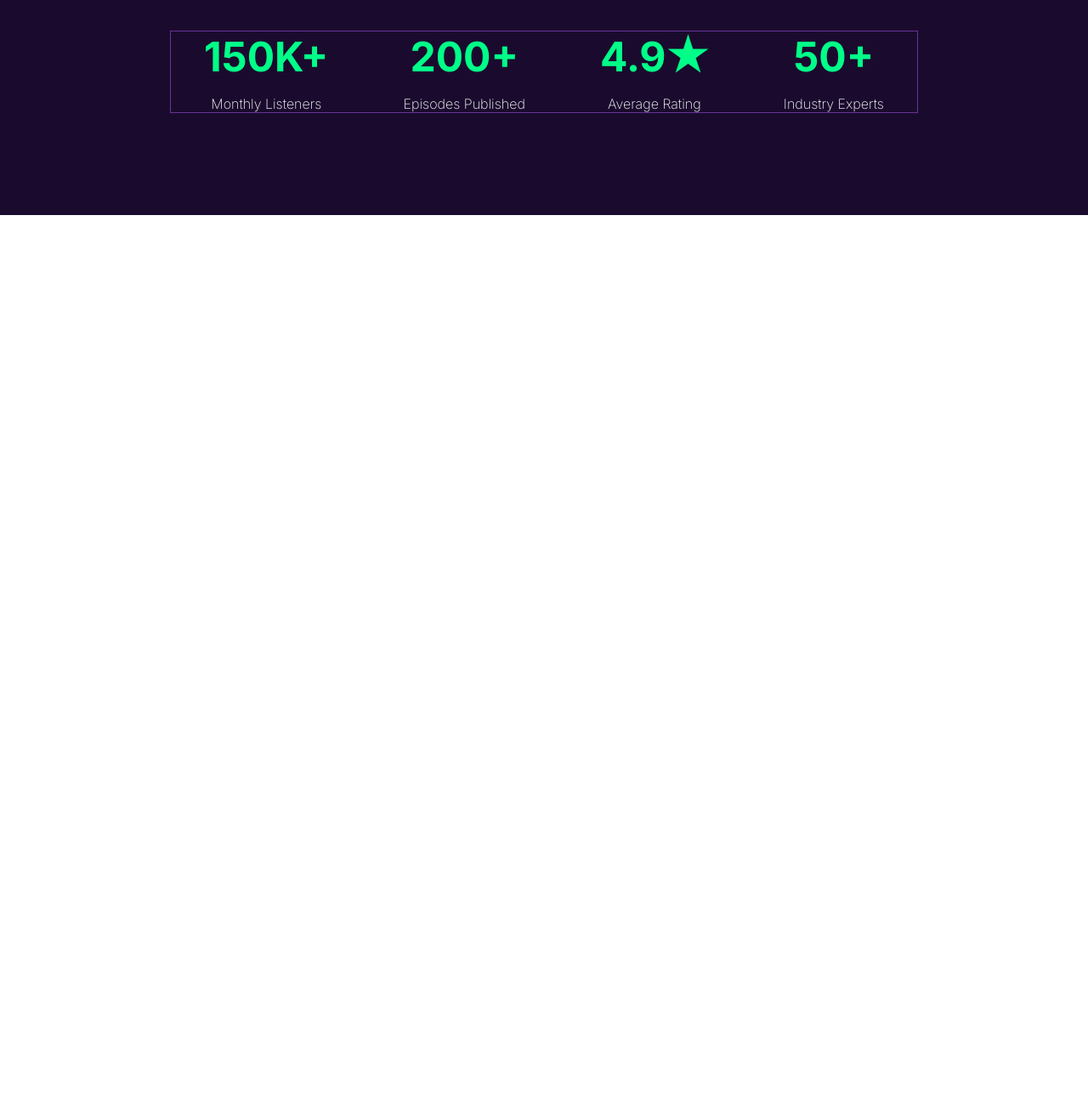
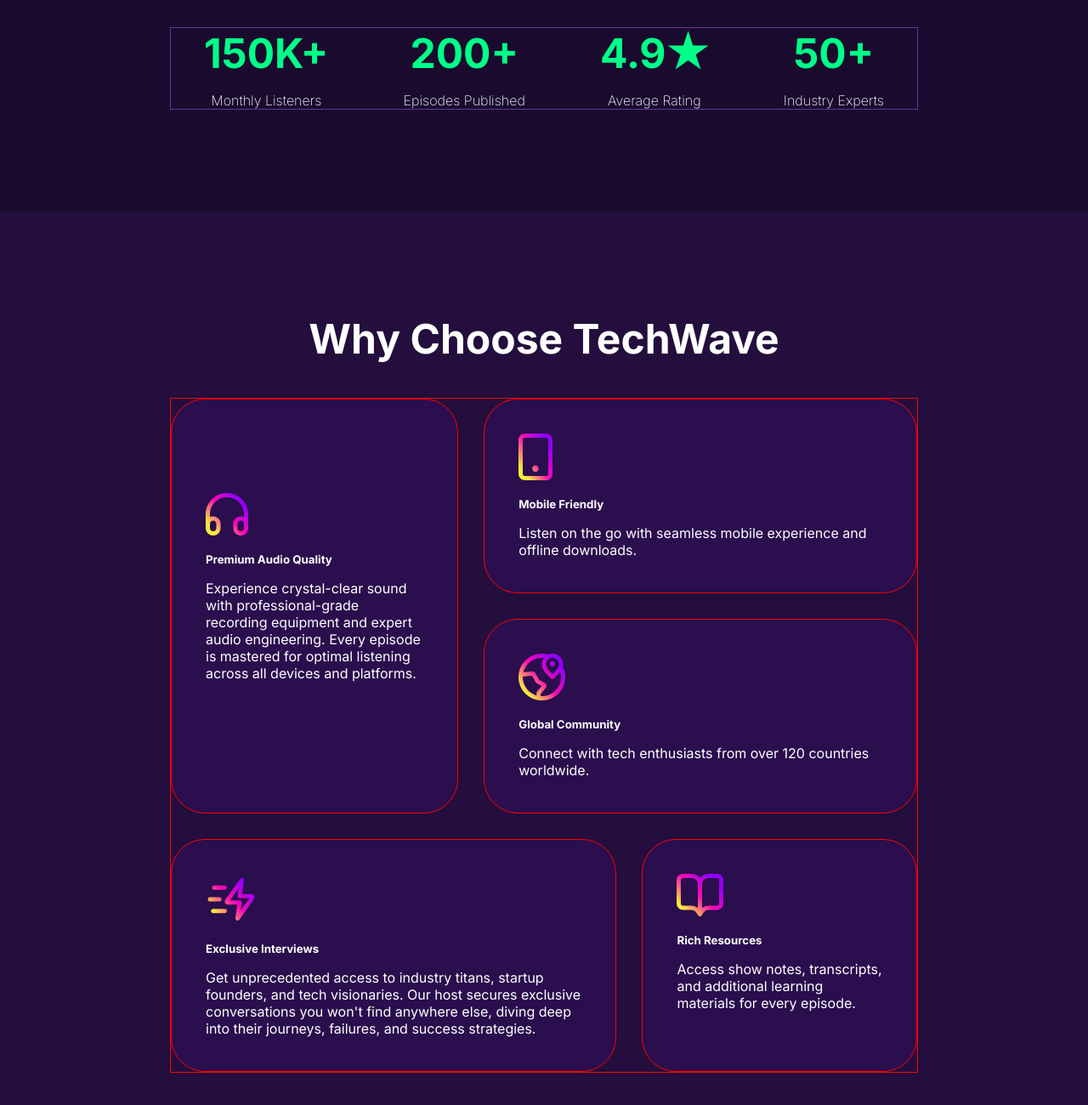
Before and after one commit to mahmudpython/Assignment-TechWave, a plain HTML site: page index.html in a window 1280 px wide. Shown: the part 1208-2508 px from the top of the page at 85% size. Before the commit the page ends 1461 px from the top, so only its background shows below. Drawn offline with Linux system fonts and the light colour scheme.

Commit message:
Grid Template Section Add And Design Completed

```diff
--- a/Style/style.css
+++ b/Style/style.css
@@ -24,10 +24,6 @@
 }
 .btn-left{
     margin-left: 10px;
-}
-
-nav div{
-    border: 2px solid rgb(255, 0, 0);
 }
 
 /* Global Work End */
@@ -192,3 +188,75 @@ ul li{
     font-size: 16px;
     font-weight: 200;
 }
+
+/* Grid Section */
+
+.grid-section{
+    padding: 120px 200px;
+    background-color: #230E3D;
+    color: white;
+}
+.grid-section h3{
+    margin-bottom: 40px;
+    font-size: 3rem;
+    font-weight: bold;
+    text-align: center;
+}
+.grid-card-container{
+    display: grid;
+    border: 1px solid red;
+    grid-template-areas:
+    "audio mobile mobile"
+    "audio global global"
+    "exclusive exclusive rich"
+    ;
+    gap: 30px;
+    max-width: 1200px;
+    margin: 0 auto;
+}
+.grid-card-container img{
+    margin-bottom: 16px;
+}
+.grid-card-container h5{
+    margin-bottom: 16px;
+}
+.grid-card-container p{
+
+}
+.audio-caontainer{
+    padding: 110px 40px;
+    background-color: rgba(53, 17, 101, 0.4);
+    border-radius: 40px;
+    grid-area: audio;
+    border: 1px solid red;
+    max-width: 380px;
+}
+.mobile-container{
+    padding: 40px 40px;
+    background-color: rgba(53, 17, 101, 0.4);
+    border-radius: 40px;
+    grid-area: mobile;
+    border: 1px solid red;
+}
+.global-container{
+    padding: 40px 40px;
+    background-color: rgba(53, 17, 101, 0.4);
+    border-radius: 40px;
+    grid-area: global;
+    border: 1px solid red;
+}
+.exclusive-container{
+     padding: 40px 40px;
+    background-color: rgba(53, 17, 101, 0.4);
+    border-radius: 40px;
+    grid-area: exclusive;
+    border: 1px solid red;
+}
+.rich-container{
+     padding: 40px 40px;
+    background-color: rgba(53, 17, 101, 0.4);
+    border-radius: 40px;
+    grid-area: rich;
+    border: 1px solid red;
+     max-width: 380px;
+}
--- a/index.html
+++ b/index.html
@@ -99,7 +99,44 @@
 
 
 
-    <div class="grid-section"></div>
+    <div class="grid-section">
+
+
+        <h3>Why Choose TechWave</h3>
+
+        <div class="grid-card-container">
+            <div class="audio-caontainer">
+                <img src="./assets/headphone.png" alt="">
+                <h5>Premium Audio Quality</h5>
+                <p>Experience crystal-clear sound with professional-grade recording equipment and expert audio engineering. Every episode is mastered for optimal listening across all devices and platforms.</p>
+            </div>
+            <div class="mobile-container">
+                <img src="./assets/device.png" alt="">
+                <h5>Mobile Friendly</h5>
+                <p>Listen on the go with seamless mobile experience and offline downloads.</p>
+            </div>
+
+            <div class="global-container">
+                <img src="./assets/location.png" alt="">
+                <h5>Global Community</h5>
+                <p>Connect with tech enthusiasts from over 120 countries worldwide.</p>
+            </div>
+
+            <div class="exclusive-container">
+                <img src="./assets/zap-fast.png" alt="">
+                <h5>Exclusive Interviews</h5>
+                <p>Get unprecedented access to industry titans, startup founders, and tech visionaries. Our host secures exclusive conversations you won't find anywhere else, diving deep into their journeys, failures, and success strategies.</p>
+            </div>
+
+            <div class="rich-container">
+                <img src="./assets/resource.png" alt="">
+                <h5>Rich Resources</h5>
+                <p>Access show notes, transcripts, and additional learning materials for every episode.</p>
+            </div>
+
+        </div>
+
+    </div>
 
 
 
```
Also changed, not shown: assets/zap-fast.png (added).
